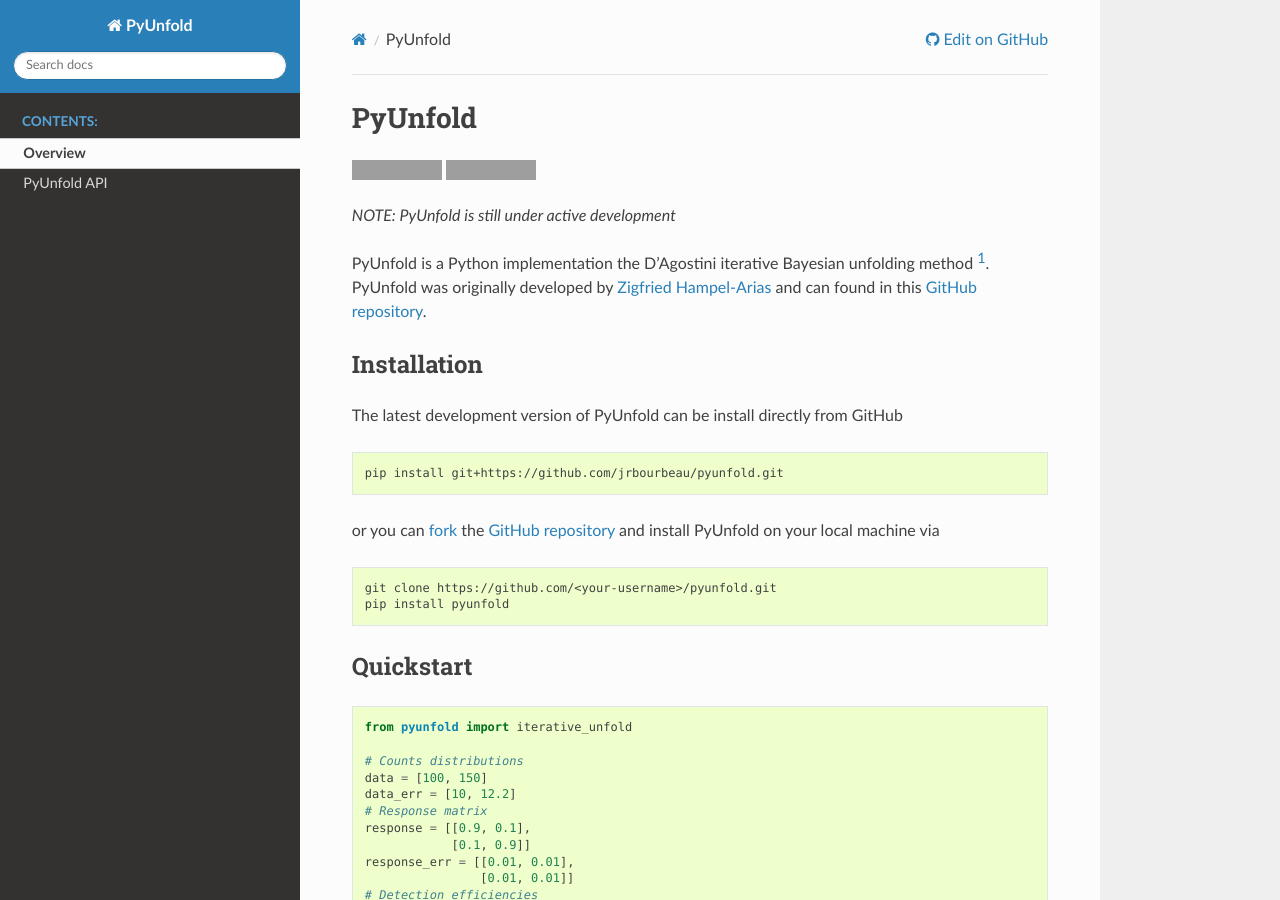
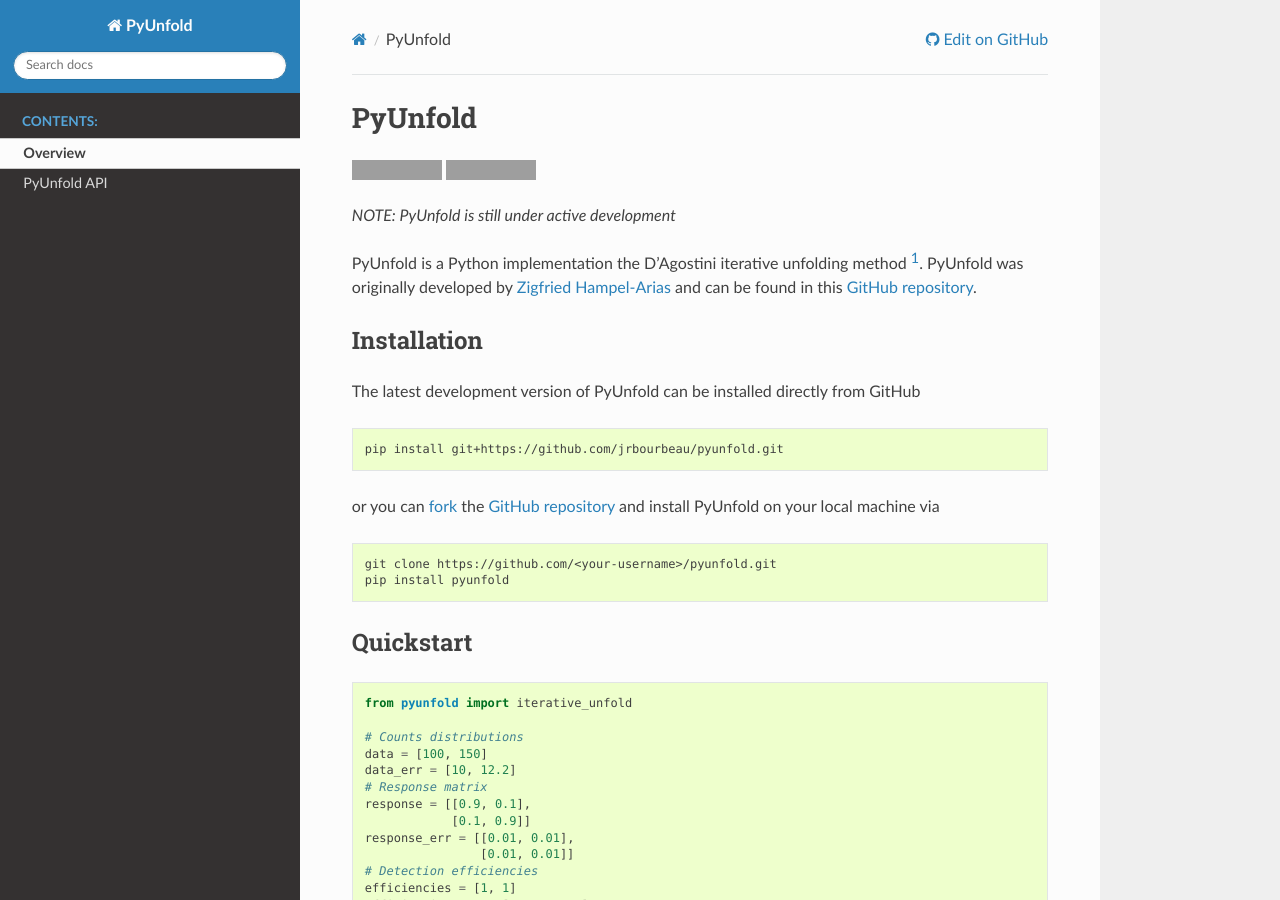
Before and after one commit to jrbourbeau/pyunfold, a Sphinx documentation site: the page built from docs/index.rst, in a window 1280 px wide and 900 px high. Built offline with Sphinx 7.4.7 and the Read the Docs theme 2.0.0, drawn with Linux system fonts in a browser that asks for light colours; grey boxes are pictures that could not be loaded.

```diff
--- a/docs/index.rst
+++ b/docs/index.rst
@@ -24,12 +24,12 @@ PyUnfold
 
 *NOTE: PyUnfold is still under active development*
 
-PyUnfold is a Python implementation the D'Agostini iterative Bayesian unfolding method [1]_. PyUnfold was originally developed by `Zigfried Hampel-Arias <https://github.com/zhampel>`_ and can found in this `GitHub repository <https://github.com/zhampel/PyUnfold>`_.
+PyUnfold is a Python implementation the D'Agostini iterative unfolding method [1]_. PyUnfold was originally developed by `Zigfried Hampel-Arias <https://github.com/zhampel>`_ and can be found in this `GitHub repository <https://github.com/zhampel/PyUnfold>`_.
 
 Installation
 ------------
 
-The latest development version of PyUnfold can be install directly from GitHub
+The latest development version of PyUnfold can be installed directly from GitHub
 
 .. code-block:: bash
 
```
Also changed, not shown: README.md (+3 -3 lines).
